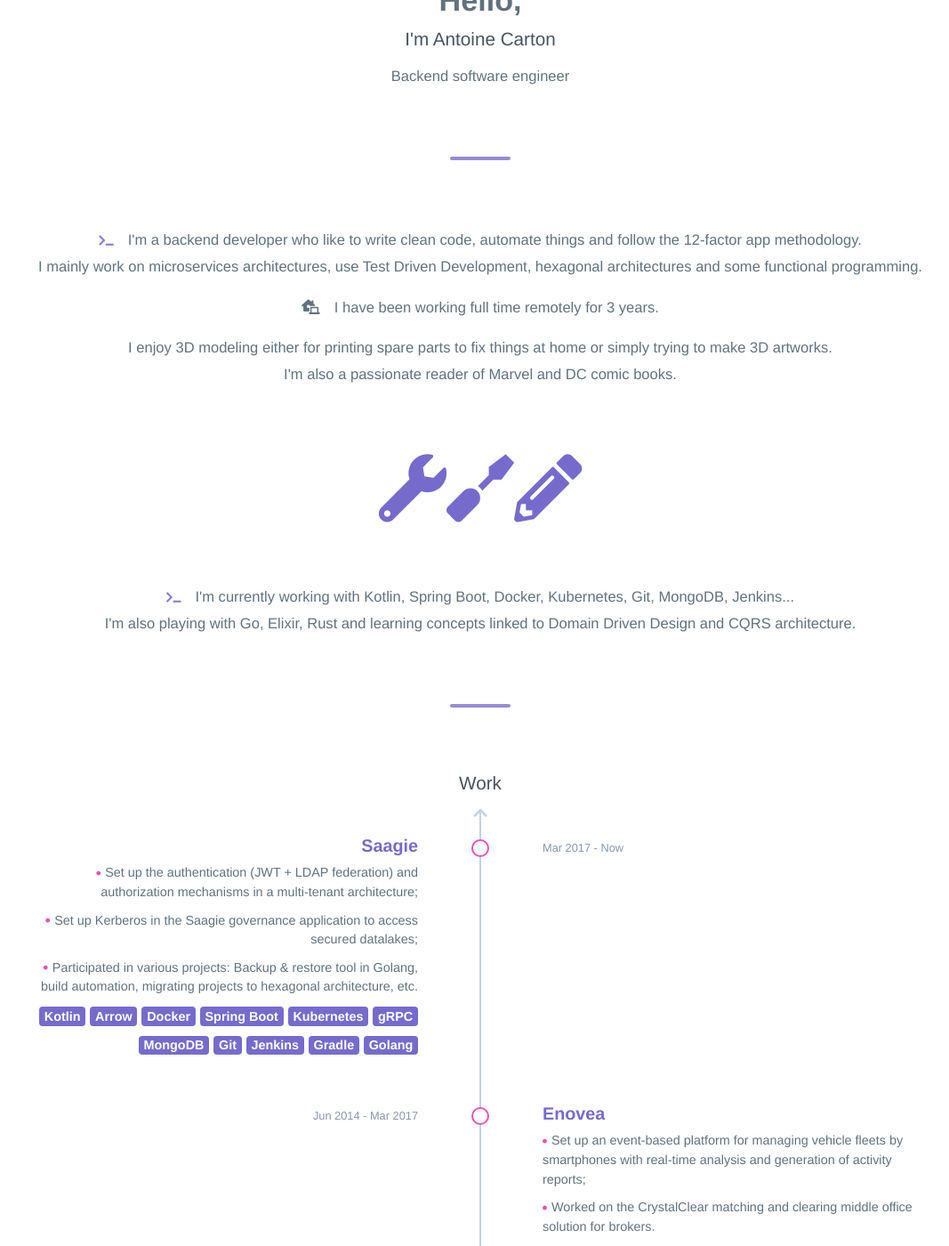
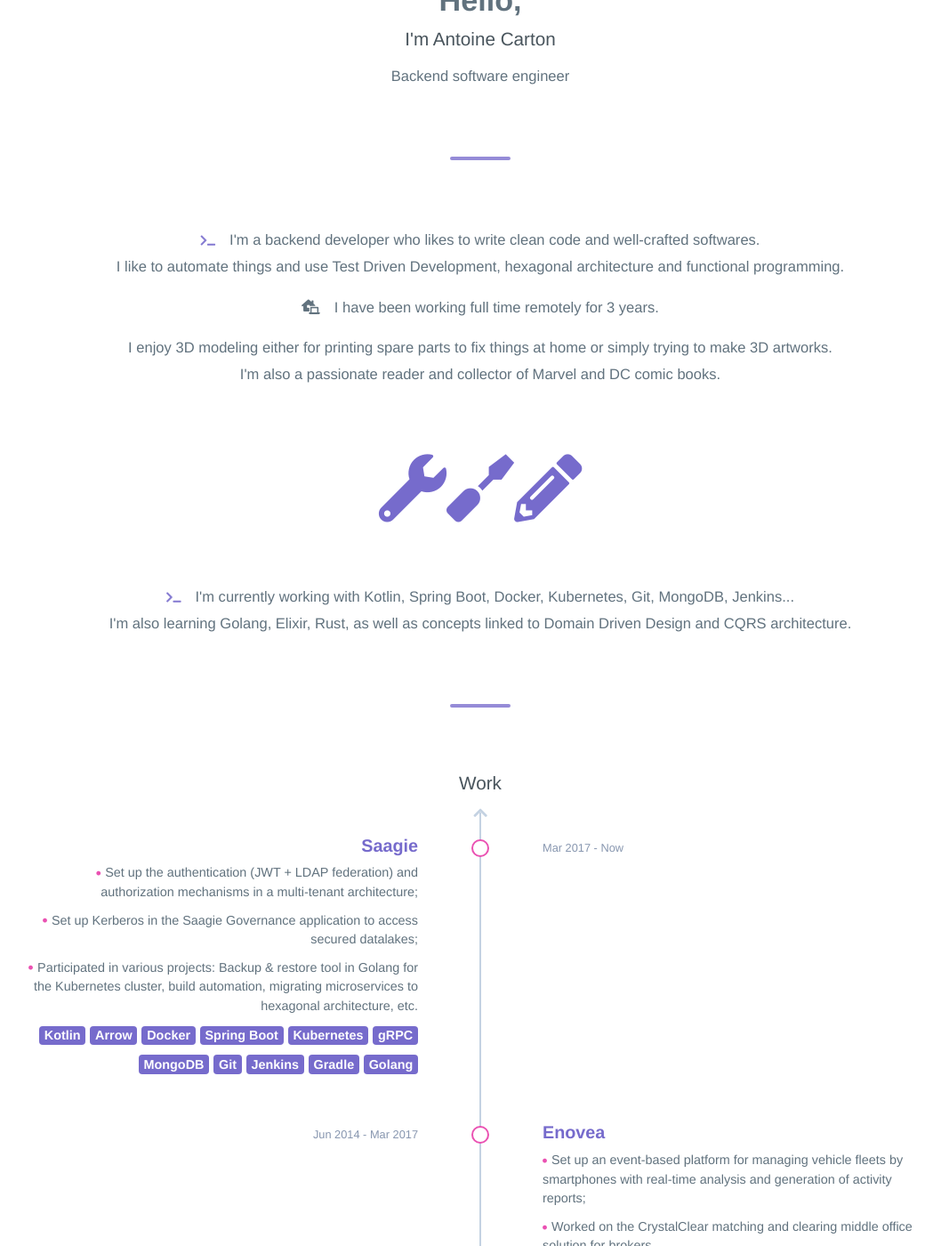
Before and after one commit to antoinecarton/antoinecarton.github.io, a Jekyll site: the page built from index.md, in a window 1280 px wide and 1400 px high, scrolled down 385 px. Shown: the whole window at 89% size, without its empty margins (100-1167 px from the left). Built offline with Jekyll 4.4.1, drawn with Linux system fonts in a browser that asks for light colours.

Commit message:
Update information

```diff
--- a/_layouts/default.html
+++ b/_layouts/default.html
@@ -24,14 +24,14 @@
     <div class="presentation-section">
       <div class="container">
         <div class="description">
-          <p><i class="fas fa-terminal cursor"></i>I'm a backend developer who like to write clean code, automate things and follow the 12-factor app methodology.
+          <p><i class="fas fa-terminal cursor"></i>I'm a backend developer who likes to write clean code and well-crafted softwares.
             <br/>
-            I mainly work on microservices architectures, use Test Driven Development, hexagonal architectures and some functional programming.
+            I like to automate things and use Test Driven Development, hexagonal architecture and functional programming.
           </p>
           <p><i class="fas fa-laptop-house tab"></i>I have been working full time remotely for 3 years.</p>
           <p>I enjoy 3D modeling either for printing spare parts to fix things at home or simply trying to make 3D artworks.
           <br/>
-          I'm also a passionate reader of Marvel and DC comic books.</p>
+          I'm also a passionate reader and collector of Marvel and DC comic books.</p>
         </div>
       </div>
 
@@ -46,7 +46,7 @@
       <div class="container">
         <div class="description">
           <i class="fas fa-terminal cursor"></i>I'm currently working with Kotlin, Spring Boot, Docker, Kubernetes, Git, MongoDB, Jenkins...
-          <br/>I'm also playing with Go, Elixir, Rust and learning concepts linked to Domain Driven Design and CQRS architecture.
+          <br/>I'm also learning Golang, Elixir, Rust, as well as concepts linked to Domain Driven Design and CQRS architecture.
         </div>
       </div>
     </div>
@@ -132,7 +132,7 @@
         <div class="smaller">
     	    I did my best to build the frontend of this website with Jekyll and Bootstrap <i class="far fa-smile"></i> (and some <i class="fas fa-headphones"></i>).
           <br/>
-          Sources are available on my <a class="reversea" href="https://github.com/antoinecarton/antoinecarton.github.com" target="_blank"><i class="fab fa-github"></i> Github repository</a>.
+          Sources are available on my <a class="reversea" href="https://github.com/antoinecarton/antoinecarton.github.io" target="_blank"><i class="fab fa-github"></i> Github repository</a>.
         </div>
       </div>
     </div>
--- a/index.md
+++ b/index.md
@@ -22,8 +22,8 @@ jobs:
     date: Mar 2017 - Now
     multidescription:
       - Set up the authentication (JWT + LDAP federation) and authorization mechanisms in a multi-tenant architecture;
-      - Set up Kerberos in the Saagie governance application to access secured datalakes;
-      - Participated in various projects&#58; Backup & restore tool in Golang, build automation, migrating projects to hexagonal architecture, etc.
+      - Set up Kerberos in the Saagie Governance application to access secured datalakes;
+      - Participated in various projects&#58; Backup & restore tool in Golang for the Kubernetes cluster, build automation, migrating microservices to hexagonal architecture, etc.
     skills:
       - Kotlin
       - Arrow
```
